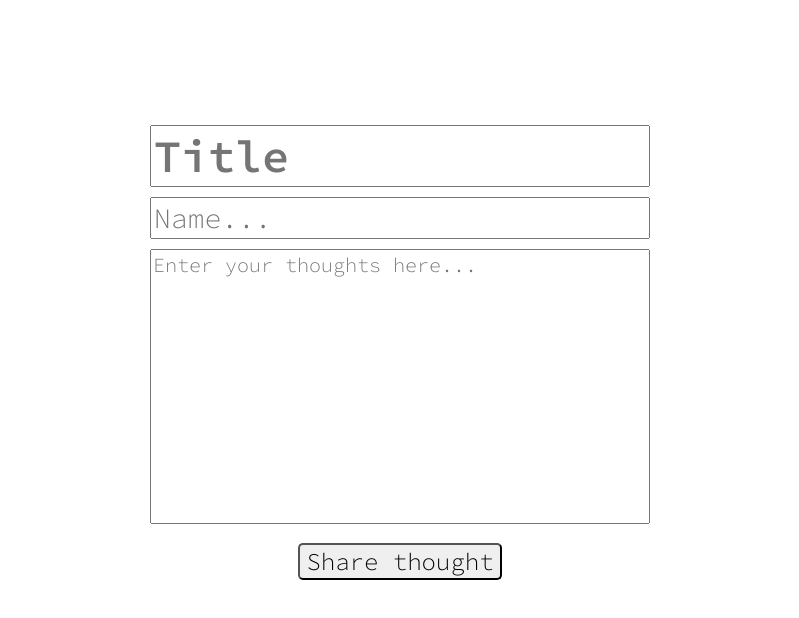
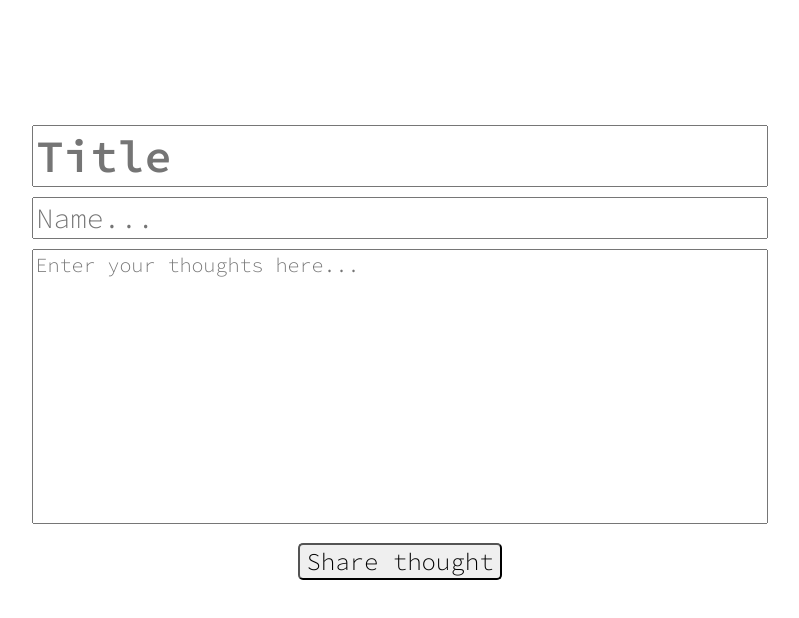
Before and after one commit to humza1997/24HrChallenge, a plain HTML site: page client/index.html in a window 1280 px wide. Shown: the whole page, without its empty margins (240-1039 px from the left). Drawn offline with Linux system fonts and the light colour scheme.

Commit message:
adjusted page styling

```diff
--- a/client/assets/css/indexLayout.css
+++ b/client/assets/css/indexLayout.css
@@ -18,7 +18,7 @@ body{
     flex-direction: column;
     align-items: center;
     height: 75%;
-    width: 75%;
+    width: 85vw;
 }
 
 #postItem{
@@ -26,12 +26,11 @@ body{
     flex-direction: row;
     justify-content: center;
     height: 100%;
-    width: 75%;
+    width: 95%;
 }
 
 #centerButton{
     display: flex;
     flex-direction: column;
     align-items: center;
-
 }
```
